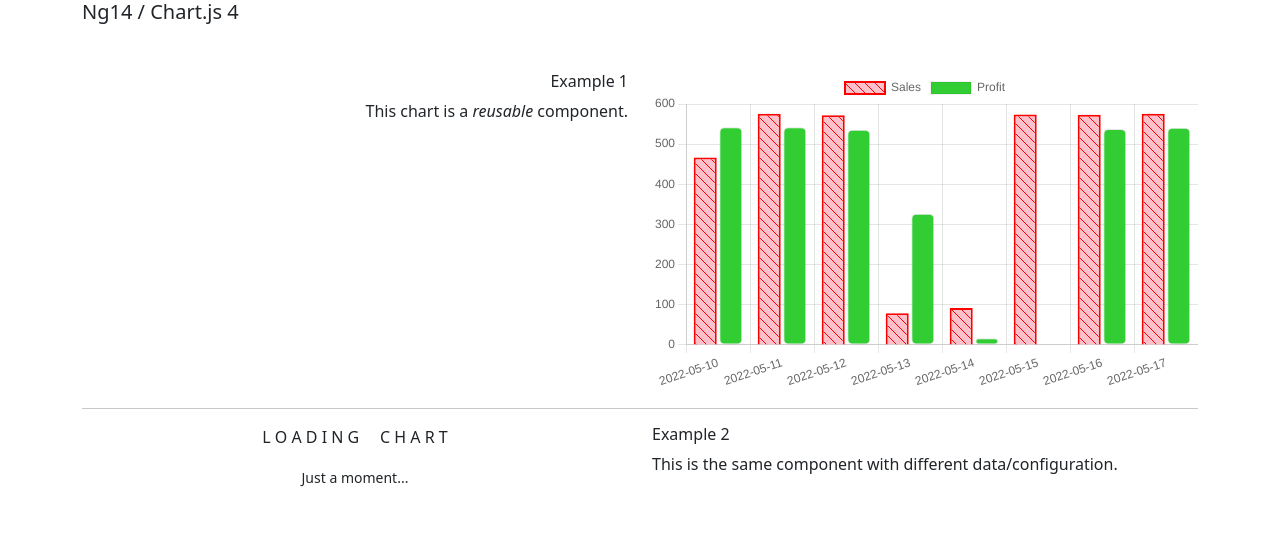
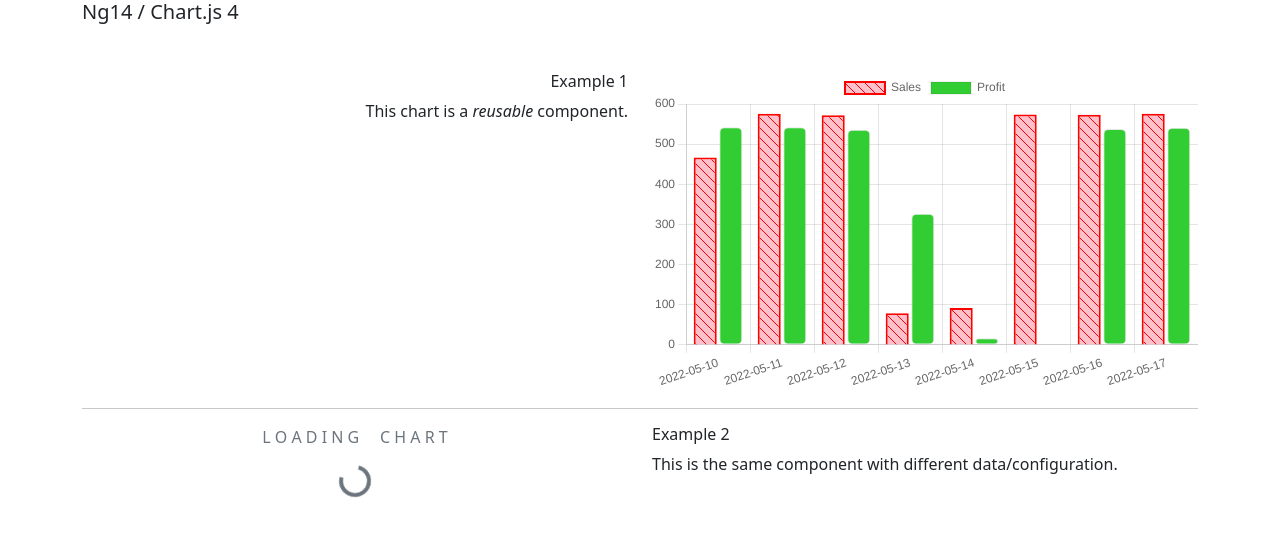
Before and after one commit to ghchfolio/ng14-chartjs, an Angular app: page / in a window 1280 px wide. Shown: the top 536 px of the page. Built offline with nearby package versions, Linux system fonts and the light colour scheme.

Commit message:
added loading spinner component

```diff
--- a/src/app/app.module.ts
+++ b/src/app/app.module.ts
@@ -4,12 +4,14 @@ import { BrowserModule } from '@angular/platform-browser';
 import { AppComponent } from './app.component';
 import { BarChartComponent } from './shared/components/bar-chart/bar-chart.component';
 import { LoadingChartComponent } from './shared/components/loading-chart/loading-chart.component';
+import { LoadingSpinnerComponent } from './shared/components/loading-spinner/loading-spinner.component';
 
 @NgModule({
     declarations: [
         AppComponent,
         BarChartComponent,
         LoadingChartComponent,
+        LoadingSpinnerComponent,
     ],
     imports: [
         BrowserModule
--- a/src/app/shared/components/loading-chart/loading-chart.component.html
+++ b/src/app/shared/components/loading-chart/loading-chart.component.html
@@ -1,4 +1,4 @@
-<div class="text-center">
+<div class="text-center text-secondary">
     <p>L O A D I N G &nbsp; &nbsp; C H A R T</p>
-    <p><small>Just a moment...</small></p>
+    <app-loading-spinner></app-loading-spinner>
 </div>
--- /dev/null
+++ b/src/app/shared/components/loading-spinner/loading-spinner.component.html
@@ -0,0 +1,3 @@
+<div class="spinner-border" role="status">
+    <span class="visually-hidden">Loading...</span>
+</div>
--- /dev/null
+++ b/src/app/shared/components/loading-spinner/loading-spinner.component.ts
@@ -0,0 +1,15 @@
+import { Component, OnInit } from '@angular/core';
+
+@Component({
+  selector: 'app-loading-spinner',
+  templateUrl: './loading-spinner.component.html',
+  styleUrls: ['./loading-spinner.component.scss']
+})
+export class LoadingSpinnerComponent implements OnInit {
+
+  constructor() { }
+
+  ngOnInit(): void {
+  }
+
+}
```
Also changed, not shown: src/app/shared/components/loading-spinner/loading-spinner.component.scss (added), 1 other file (tests, documents, lock files or other folders).
